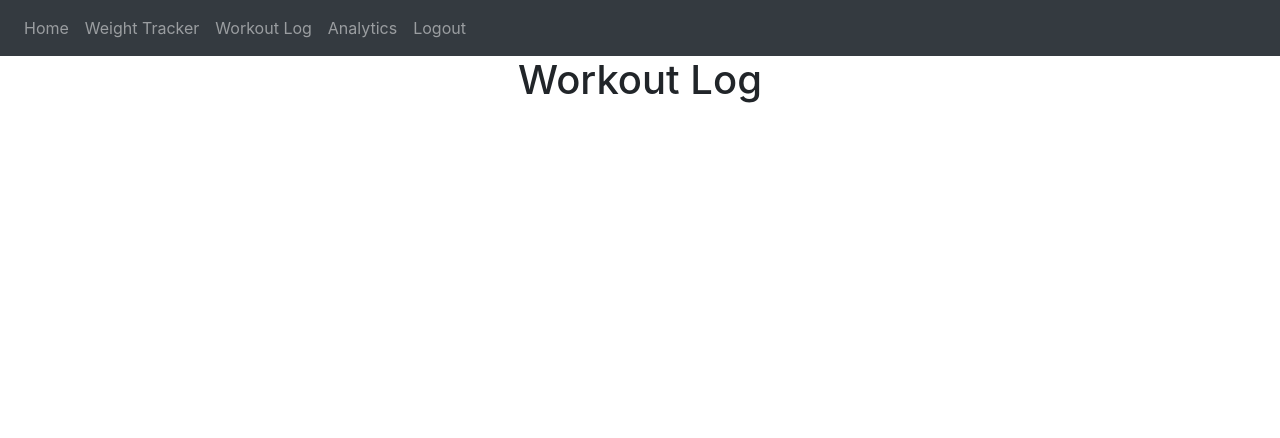
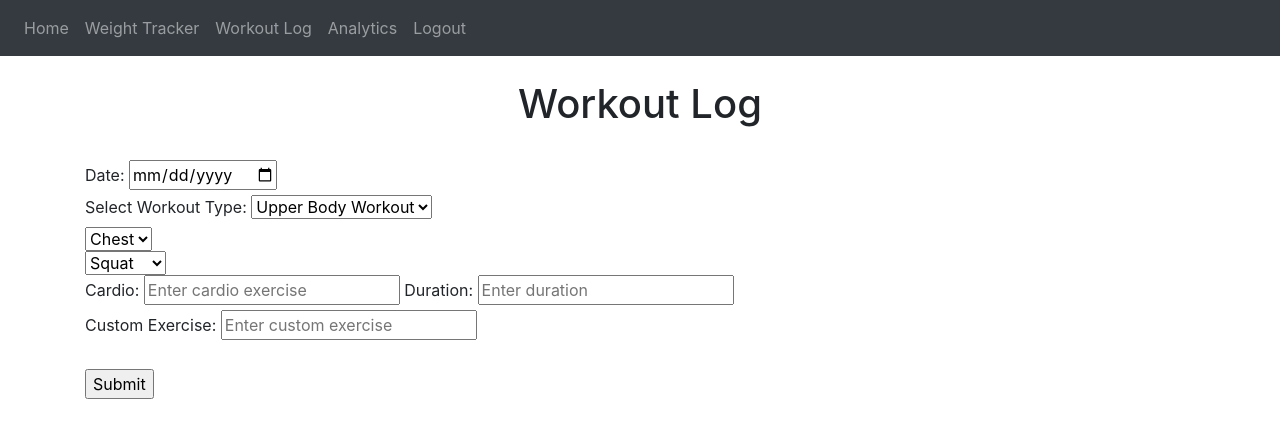
Before and after one commit to jqluu/Fitness-App, a Flask app: page /workoutlog in a window 1280 px wide. Shown: the top 438 px of the page. Run offline with Flask 3, Linux system fonts and the light colour scheme; a user stored in the database is signed in; some libraries are stand-ins or nearby versions.

Commit message:
workout log
wip workout log form

```diff
--- a/website/__init__.py
+++ b/website/__init__.py
@@ -2,6 +2,11 @@ from flask import Flask
 from flask_sqlalchemy import SQLAlchemy
 from os import path
 from flask_login import LoginManager
+
+#firebase
+# import firebase_admin
+# from firebase_admin import credentials
+# from firebase_admin import firestore
 
 # db
 db = SQLAlchemy()
@@ -26,6 +31,7 @@ def create_app():
     with app.app_context():
         db.create_all()
 
+
     # login manager
     login_manager =  LoginManager()
     login_manager.login_view = 'auth.login'
--- a/website/static/index.js
+++ b/website/static/index.js
@@ -1,3 +1,5 @@
+
+// weight_tracker delete weight
 function deleteWeight(weightId) {
     fetch("/delete-weight", {
       method: "POST",
@@ -6,3 +8,32 @@ function deleteWeight(weightId) {
       window.location.href = "/weighttracker";
     });
   }
+
+
+
+// workout_log dynamic form
+function showFieldsBasedOnSelection() {
+  var workoutType = document.getElementById("workout-type").value;
+  var exerciseFields = document.getElementById("exercise-fields");
+
+  // Hide all exercise fields
+  exerciseFields.style.display = "none";
+
+
+  // Show exercise fields based on the selected workout type
+  switch (workoutType) {
+    case "upperbody":
+      exerciseFields.style.display = "block";
+      break;
+    case "lowerbody":
+      exerciseFields.style.display = "block";
+      break;
+    case "cardio":
+      exerciseFields.style.display = "block";
+      break;
+    case "custom":
+      exerciseFields.style.display = "block";
+      break;
+  }
+
+}
--- a/website/templates/analytics.html
+++ b/website/templates/analytics.html
@@ -1,7 +1,7 @@
 {% extends "base.html" %}
 {% block title %}Analytics{% endblock %}
 {% block content %}
-
+<br>
     <h1 align="center">Analytics</h1>
 
 {% endblock %}
--- a/website/templates/home.html
+++ b/website/templates/home.html
@@ -1,7 +1,7 @@
 {% extends "base.html" %}
 {% block title %}Home{% endblock %}
 {% block content %}
-
+<br>
     <h1 align="center">Home</h1>
 
 {% endblock %}
--- a/website/templates/weight_tracker.html
+++ b/website/templates/weight_tracker.html
@@ -1,7 +1,7 @@
 {% extends "base.html" %}
 {% block title %}Weight Tracker{% endblock %}
 {% block content %}
-
+<br>
     <h1 align="center">Weight Tracker</h1>
     <ul class="list-group list-group-flush" id="weights">
       {% for weight in user.weights %}
@@ -14,7 +14,7 @@
       {% endfor %}
     </ul>
     <form method="POST">
-      <textarea name="weight" id="weight" class="form-control"></textarea>
+      <input type="text" name="weight" id="weight" class="form-control" required pattern="[0-9]+">
       <br />
       <div align="center">
         <button type="submit" class="btn btn-primary">Add weight</button>
--- a/website/templates/workout_log.html
+++ b/website/templates/workout_log.html
@@ -1,23 +1,57 @@
 {% extends "base.html" %}
 {% block title %}Workout Log{% endblock %}
 {% block content %}
+<br>
+    <h1 align="center">Workout Log</h1>
+    <br>
+    <form method="POST">
 
-    <h1 align="center">Workout Log</h1>
-    <!-- <ul class="list-group list-group-flush" id="weights">
-      {% for weight in user.weights %}
-      <li class="list-group-item">
-        {{ weight.data }}
-        <button type="button" class="close" onClick="deleteWeight({{ weight.id }})">
-          <span aria-hidden="true">&times;</span>
-        </button>
-      </li>
-      {% endfor %}
-    </ul>
-    <form method="POST">
-      <textarea name="weight" id="weight" class="form-control"></textarea>
-      <br />
-      <div align="center">
-        <button type="submit" class="btn btn-primary">Add weight</button>
+      <label for="event_date">Date:</label>
+      <input type="date" id="date" name="date">
+      <br>
+
+      <label for="workout">Select Workout Type:</label>
+      <select id="workout-type" name="workout-type" onchange="showFieldsBasedOnSelection()">
+        <option value="upperbody">Upper Body Workout</option>
+        <option value="lowerbody">Lower Body Workout</option>
+        <option value="cardio">Cardio Workout</option>
+        <option value="custom">Custom Workout</option>
+      </select>
+
+    <div id="exercise-fields">
+      <div id="upper-exercises">
+        <select id="upperselection" name="upperselection">
+          <option value="exercise">Chest</option>
+          <option value="exercise">Back</option>
+        </select>
       </div>
-    </form> -->
+      <div id="lower-exercises">
+        <select id="exercise-type" name="exercise-type">
+          <option value="exercise">Squat</option>
+          <option value="exercise">Deadlift</option>
+        </select>
+      </div>
+      <div id="cardio-exercise">
+        <label for="exercise">Cardio:</label>
+        <input type="text" id="exercise" name="exercise" placeholder="Enter cardio exercise">
+        <label for="exercise">Duration:</label>
+        <input type="text" id="exercise" name="exercise" placeholder="Enter duration">
+      </div>
+      <div id="custom">
+        <label for="exercise">Custom Exercise:</label>
+        <input type="text" id="exercise" name="exercise" placeholder="Enter custom exercise">
+      </div>
+    </div>
+
+
+
+      <br>
+      <input type="submit" value="Submit">
+    </form>
 {% endblock %}
+
+
+
+
+
+<!-- create a workout, dynamically add exercises to it -->
--- a/website/views.py
+++ b/website/views.py
@@ -22,10 +22,6 @@ def home():
 def weighttracker():
     if request.method == 'POST':
         weight = request.form.get('weight')
-
-        # if not weight.isdigit():
-        #     flash('Please enter a valid weight.', category='error')
-        # else:
         new_weight = Weight(data=weight, user_id=current_user.id)
         db.session.add(new_weight)
         db.session.commit()
```
Also changed, not shown: main.py (+9 -2 lines), instance/database.db.
